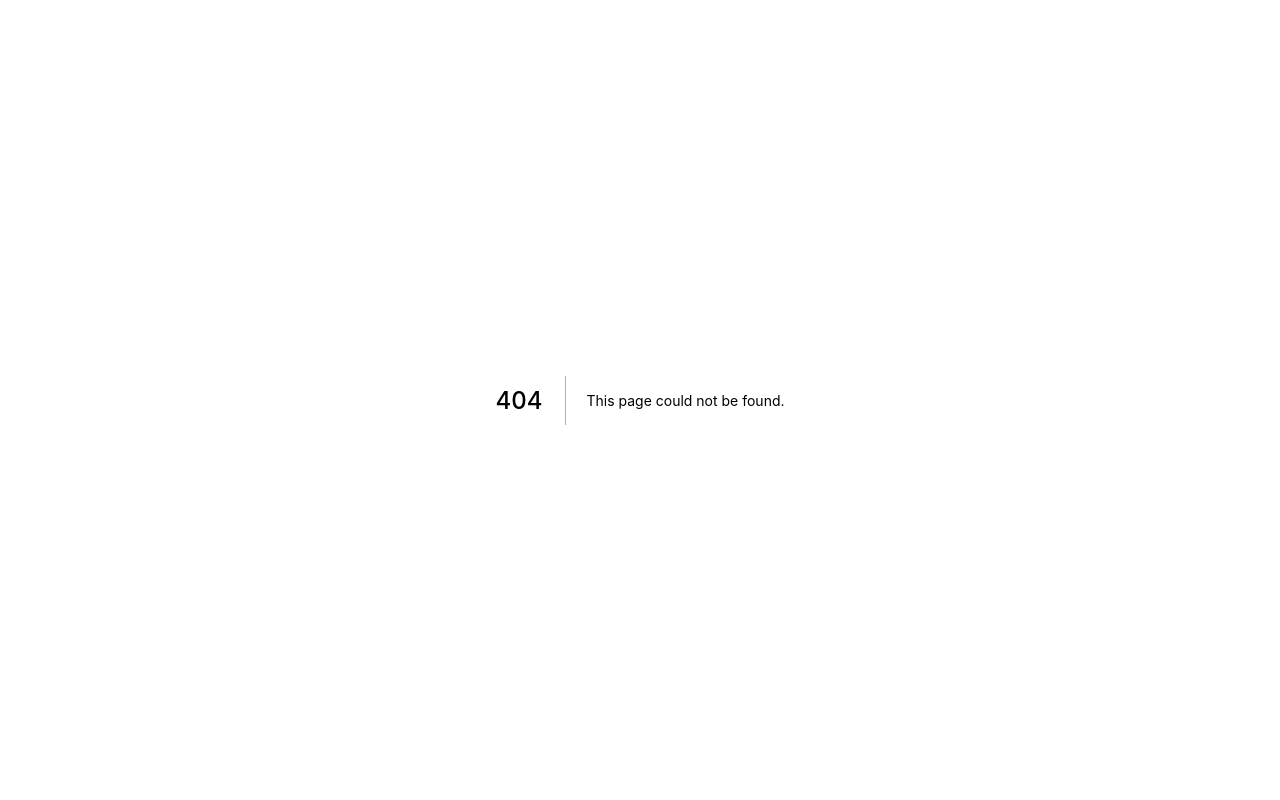
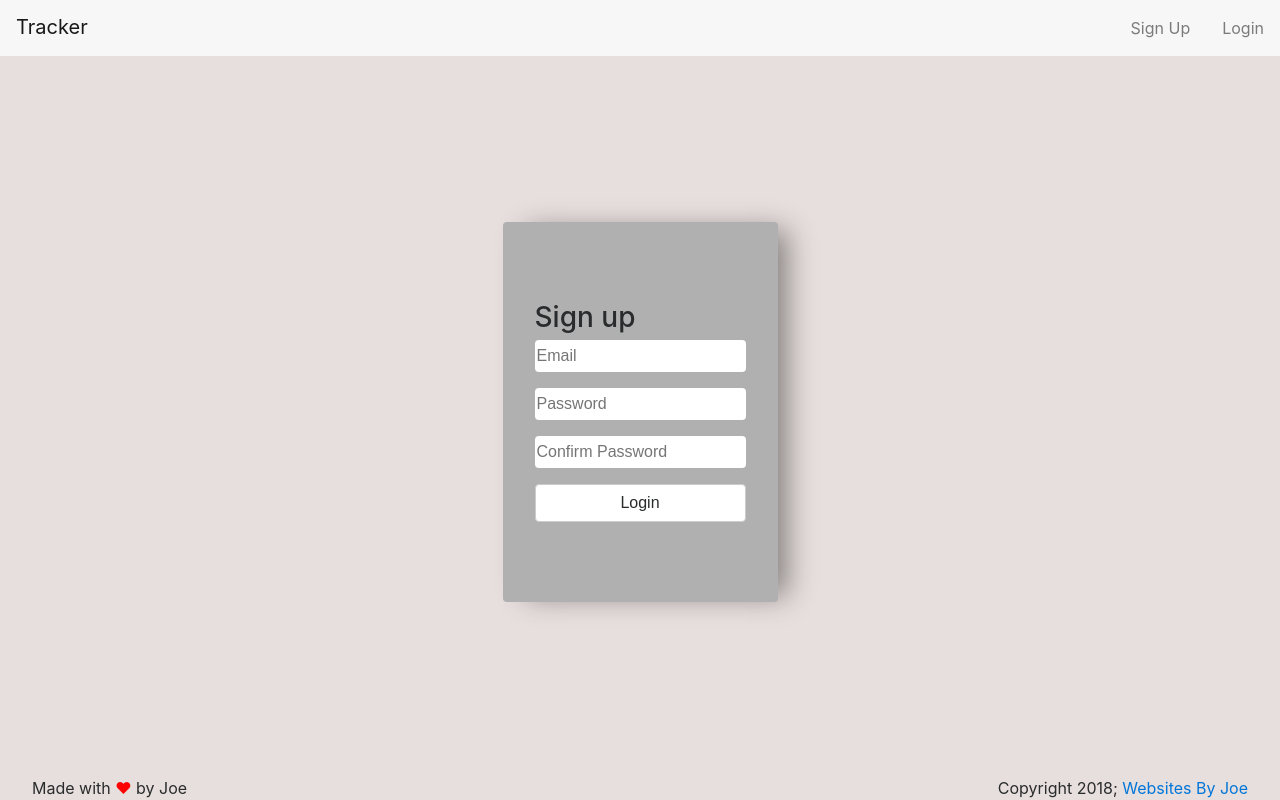
Before and after one commit to joehop67/tracker, a Next.js app: page /register in a window 1280 px wide. Before the commit this address had no page. Built offline with nearby package versions, Linux system fonts and the light colour scheme.

Commit message:
Add user registration page

```diff
--- /dev/null
+++ b/pages/register.js
@@ -0,0 +1,115 @@
+import React from 'react'
+import axios from 'axios'
+import { Button } from 'reactstrap'
+import NavBar from '../components/navbar'
+import Footer from '../components/footer'
+
+export default class RegisterPage extends React.Component {
+  constructor (props) {
+    super(props)
+
+    this.state = {
+      password: '',
+      conf: false
+    }
+  }
+
+  registration = (target) => {
+    if (this.state.conf) {
+      const data = new FormData(target)
+      axios.post('http://localhost:4000/auth/register', data).then(res => {
+        if (res.data.error) {
+          console.log('error')
+        } else {
+          const token = res.data
+          document.cookie = `token=${token};path=/;`
+          document.location = '/'
+        }
+      })
+    }
+  }
+
+  render () {
+    return (
+      <div className='register'>
+        <style jsx>{`
+          .register {
+            height: 100%;
+            background: #e7dfdd;
+          }
+          .page {
+            display: flex;
+            position: absolute;
+            width: 100%;
+            align-items: center;
+            justify-content: center;
+            top: 3.5rem;
+            bottom: 2rem;
+            background: #e7dfdd;
+          }
+          .form {
+            background: #B0B0B0;
+            padding: 5rem 2rem;
+            border-radius: .25rem;
+            box-shadow: 16px 1px 27px -7px rgba(0,0,0,0.43);
+          }
+          .footer {
+            position: absolute;
+            bottom: 0;
+            width: 100%;
+            background: #e7dfdd;
+          }
+          form {
+            display: flex;
+            flex-direction: column;
+          }
+          form > input {
+            margin-bottom: 1rem;
+            border-radius: .25rem;
+            height: 2rem;
+            border: 0;
+          }
+          form > input.match:focus {
+            outline:none;
+            border:1px solid green;
+            box-shadow: 0px 0px 5px green;
+          }
+          form > input.match {
+            outline:none;
+            border:1px solid green;
+          }
+        `}</style>
+        <NavBar />
+        <div className='page'>
+          <div className='login'>
+            <div className='form'>
+              <h3>Sign up</h3>
+              <form onSubmit={(e) => {
+                e.preventDefault()
+                this.registration(e.target)
+              }}>
+                <input name='email' type='text' placeholder='Email' required />
+                <input name='password' type='password' placeholder='Password' onChange={(e) => {
+                  if (e.target.value.length > 8) {
+                    this.setState({password: e.target.value})
+                  }
+                }} required />
+                <input type='password' className={this.state.conf && 'match'} placeholder='Confirm Password' onChange={(e) => {
+                  if (e.target.value === this.state.password) {
+                    this.setState({conf: true})
+                  } else {
+                    this.setState({conf: false})
+                  }
+                }} required />
+                <Button type='submit'>Login</Button>
+              </form>
+            </div>
+          </div>
+        </div>
+        <div className='footer'>
+          <Footer />
+        </div>
+      </div>
+    )
+  }
+}
```
